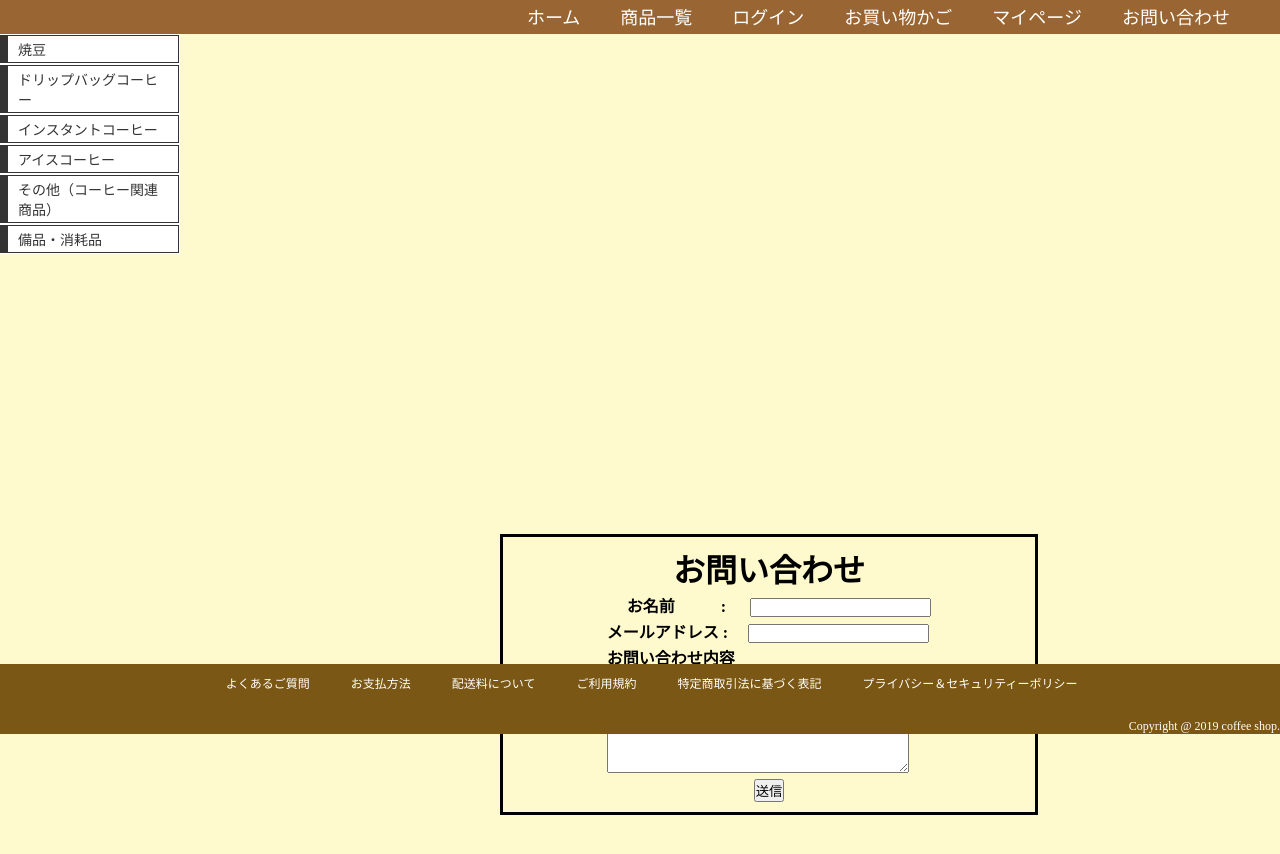
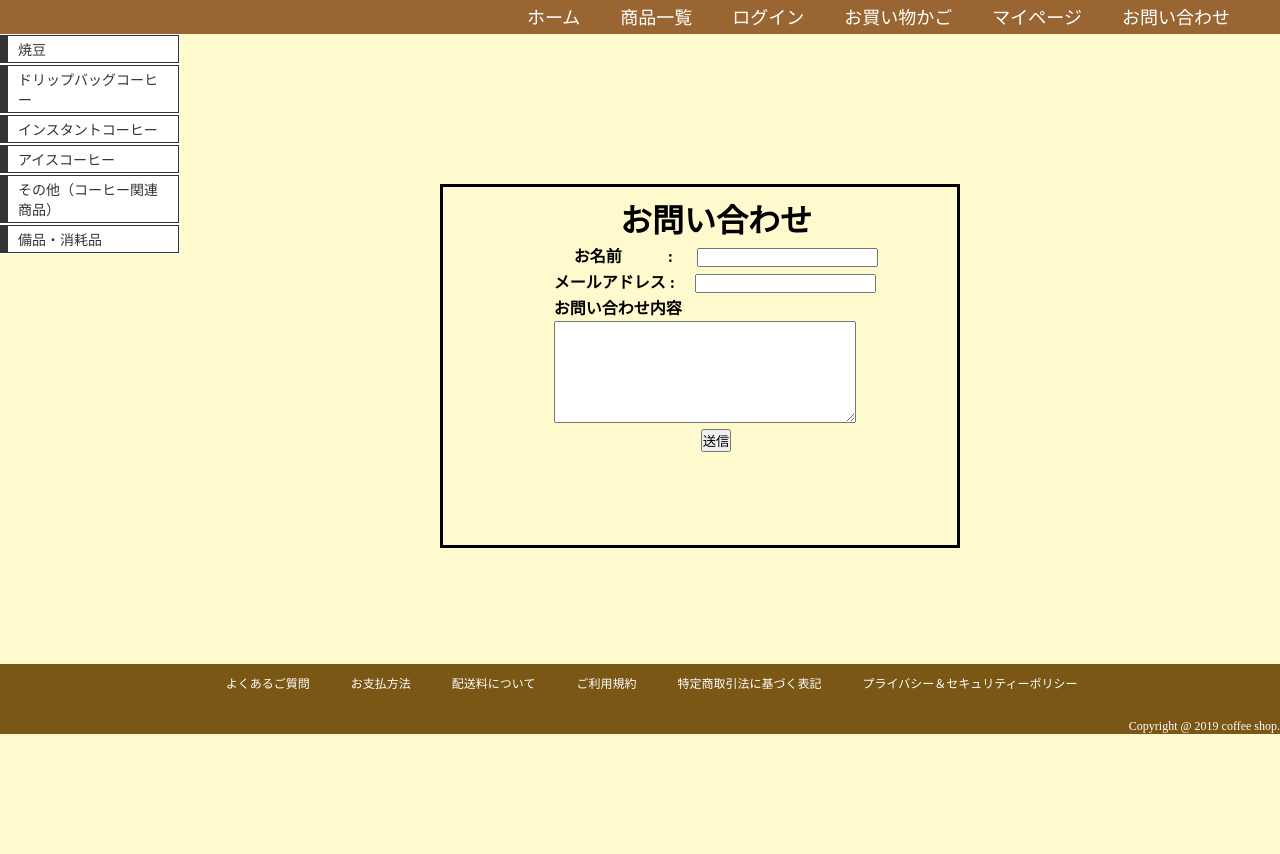
Before and after one commit to honoka4198/Espresso, a React app: page /info in a window 1280 px wide. Shown: the part 66-920 px from the top of the page. After the commit the page ends 800 px from the top, so only its background shows below. Built offline with nearby package versions, Linux system fonts and the light colour scheme.

Commit message:
edit contactform

```diff
--- a/src/styles/components/contact.css
+++ b/src/styles/components/contact.css
@@ -15,14 +15,23 @@
 
 
 #contact_form {
-    padding: 0.5em 1em;
-    margin:  500px;
+    padding: 0.5em 1em 0 3em ;
+    margin:  -150px 0 0 -200px;  /*縦横の半分をネガティブマージンでずらす*/
     font-weight: bold;
     border: solid 3px #000000;
     width: 500px;
+    position: absolute;  /*body要素に対して絶対配置*/
+  top: 50%;  /*上端を中央に*/
+  left: 50%;  /*左端を中央に*/
+  width: 450px;  /*横幅*/
+  height: 350px;  /*縦幅*/
+
 }
 
-#contact_form p {
-    margin: 0;
-    padding: 0;
+#contact_form_p {
+    text-align: center  ;
+    padding: 20em 1em 0 12em ;
+    margin:  0 0 0 -50px;  /*縦横の半分をネガティブマージンでずらす*/
+    width: 200;
+
 }
--- a/src/views/components/contact_form.jsx
+++ b/src/views/components/contact_form.jsx
@@ -4,11 +4,12 @@ import '../../styles/components/contact.css';
 class Contact_form extends React.Component{
     render(){
         return(
-            <div id = "contact_form" align="center">
+            <div id="contact_form">
+            <div id = "contact_form_P" align="center">
                 <form name="contact" method="post">
-                <p>
+                <p >
                     <h1>お問い合わせ</h1>
-                    <table cellpadding="3">
+                    <table cellpadding="3" >
                         <tr>
                             <td>　  <span id="mgr-1">お名前　</span><span id="mgr-2">: </span>
                                 <input type="text" name="contact_user_name" maxLength="50" />
@@ -36,6 +37,7 @@ class Contact_form extends React.Component{
                     </p>
                 </form>
             </div>
+            </div>
         );
     }
 }
```
